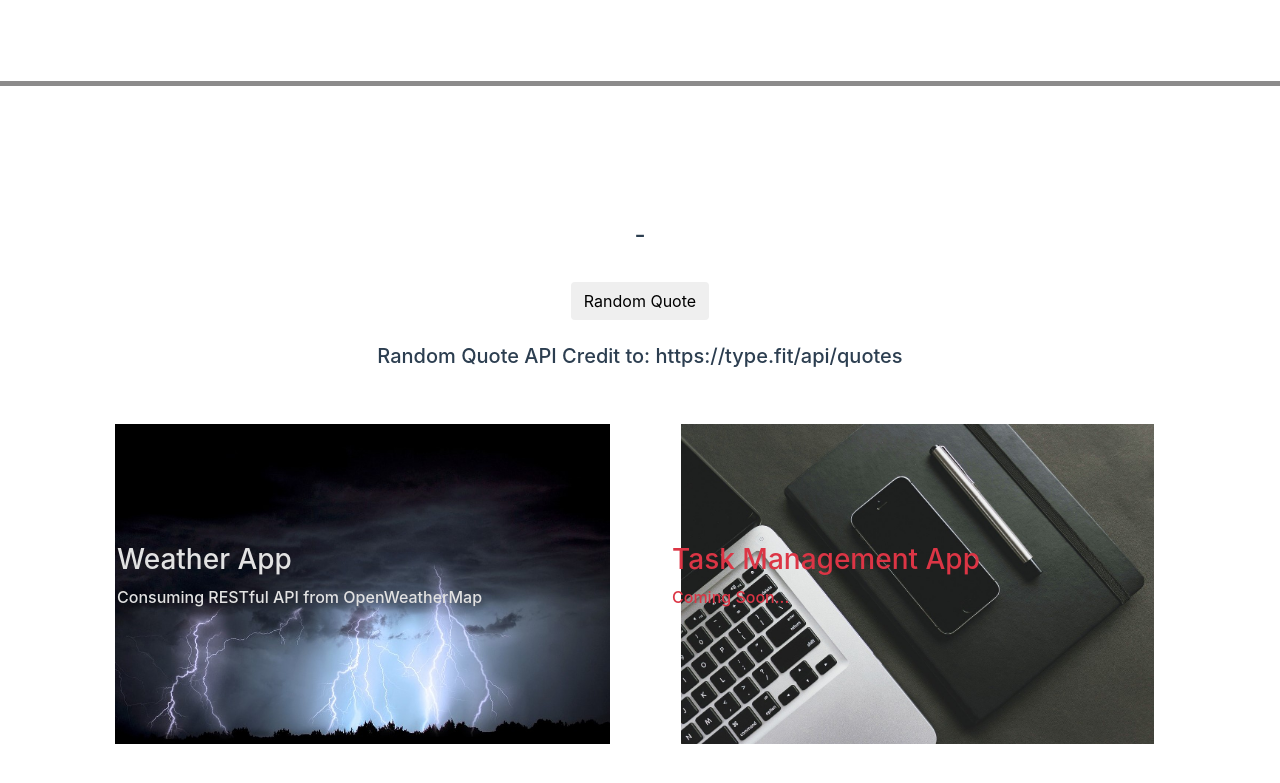
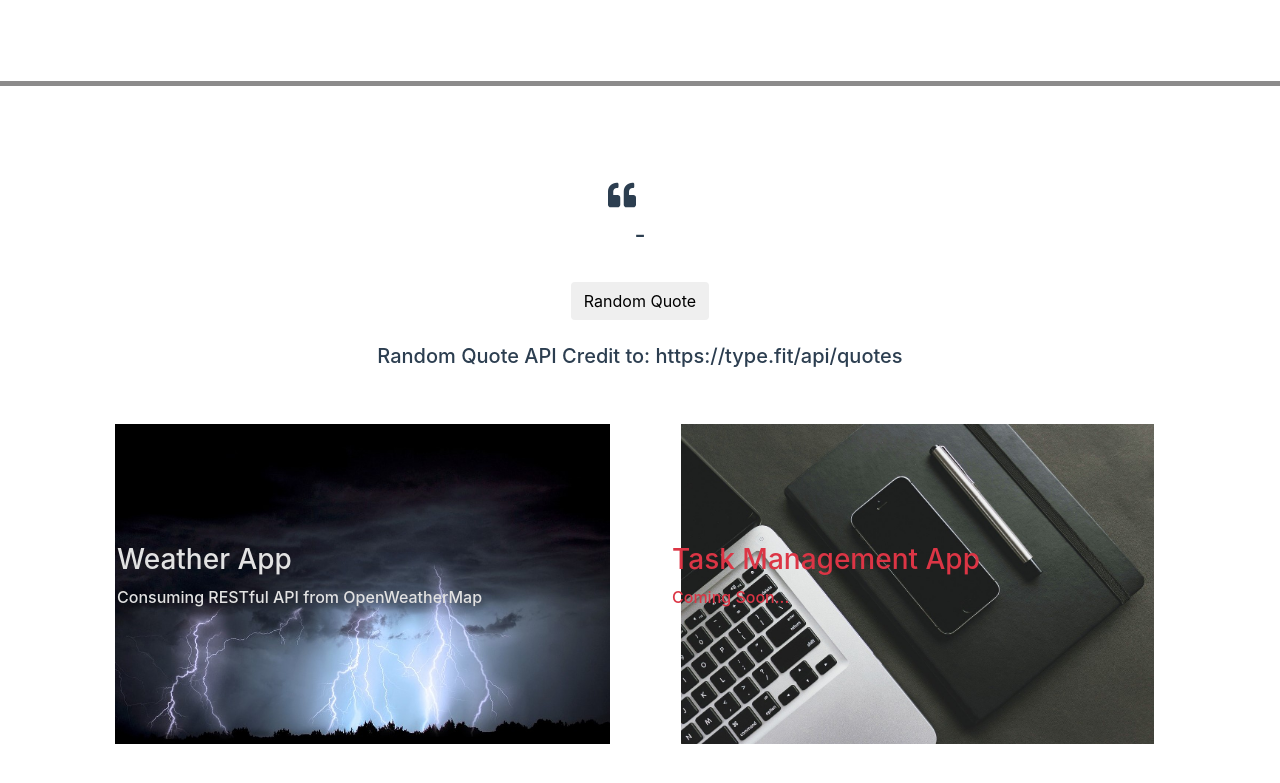
Before and after one commit to 91jaeminjo/portfolio, a React (Create React App) app: page / in a window 1280 px wide. Shown: the part 983-1766 px from the top of the page. Built offline with nearby package versions, Linux system fonts and the light colour scheme; no server answers.

Commit message:
Changed font awesome quotes' colors. Previously they were white.

```diff
--- a/src/components/projects.jsx
+++ b/src/components/projects.jsx
@@ -56,7 +56,7 @@ export default class Projects extends Component {
                 <hr className="style2" />
                 <br />
                 <br />
-                <h3 className="text-center"><FontAwesomeIcon icon={faQuoteLeft} color="White" /> {this.state.quoteData.text} <FontAwesomeIcon icon={faQuoteRight} color="white" /></h3>
+                <h3 className="text-center"><FontAwesomeIcon icon={faQuoteLeft} color="#2c3e50" /> {this.state.quoteData.text} <FontAwesomeIcon icon={faQuoteRight} color="white" /></h3>
                 <h4>- {this.state.quoteData.author}</h4>
                 <br />
                 <button className="btn" onClick={this.getRandomQuote}>Random Quote</button>
```
